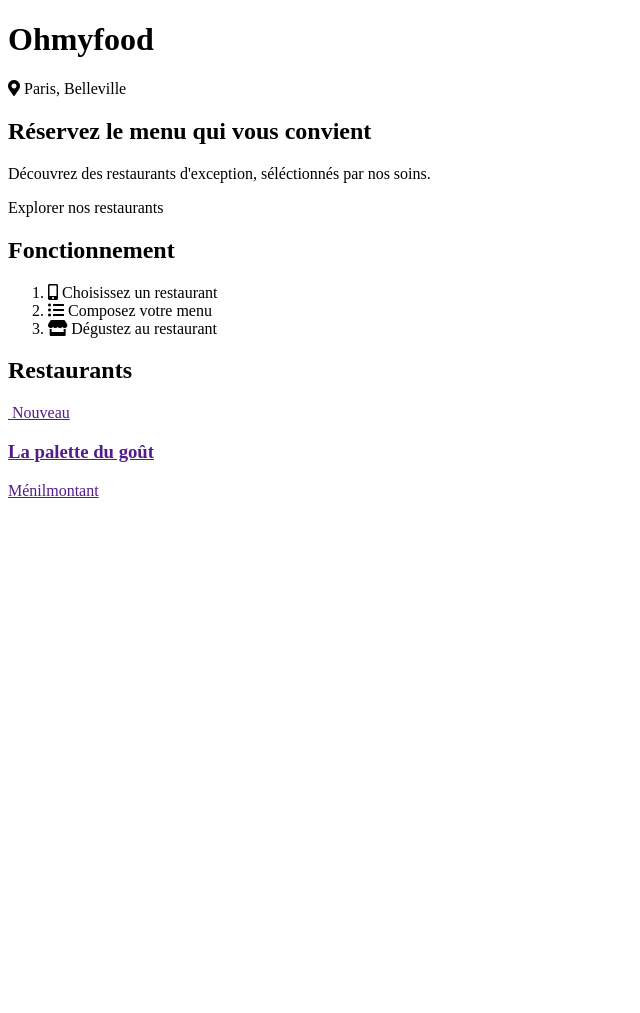
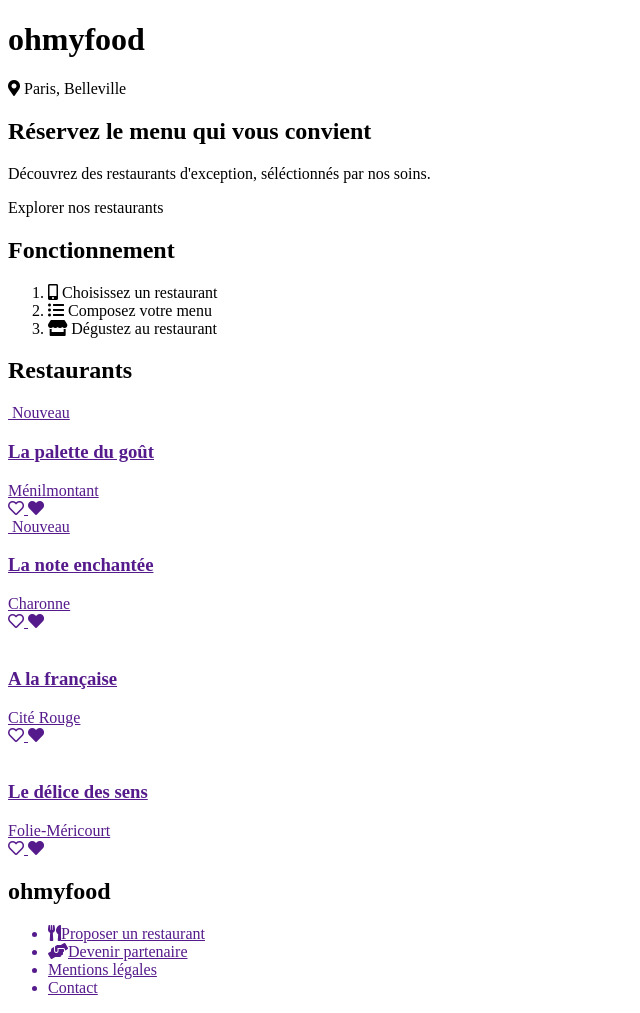
Before and after one commit to Lazinger/Jeremyrosay_3_04062021, a website: page index.html in a window 1280 px wide. Shown: the whole page, without its empty margins (0-640 px from the left). Before the commit the page ends 800 px from the top, so only its background shows below. Drawn offline with Linux system fonts and the light colour scheme; a web font is replaced by a local one.

Commit message:
Creation html OK

```diff
--- a/index.html
+++ b/index.html
@@ -12,7 +12,7 @@
 </head>
 <body>
     <header class="header">
-        <h1>Ohmyfood</h1>
+        <h1>ohmyfood</h1>
     </header>
 
     <main>
@@ -53,21 +53,81 @@
                 <div class="cards">
                     <a class="card" href="">
                         <img class="card_img" src="" alt="">
-                        Nouveau
+                        <span>Nouveau</span>
                         <div class="card__bottom">
                             <div>
                                 <h3>La palette du goût</h3>
-                                Ménilmontant
+                                <span>Ménilmontant</span>
+                            </div>
+                            <div>
+                                <i class="far fa-heart"></i>
+                                <i class="fas fa-heart"></i>
+                            </div>
+                        </div>
+                    </a>
+                </div>
+
+                <div class="cards">
+                    <a class="card" href="">
+                        <img class="card_img" src="" alt="">
+                        <span>Nouveau</span>
+                        <div class="card__bottom">
+                            <div>
+                                <h3>La note enchantée</h3>
+                                <span>Charonne</span>
+                            </div>
+                            <div>
+                                <i class="far fa-heart"></i>
+                                <i class="fas fa-heart"></i>
+                            </div>
+                        </div>
+                    </a>
+                </div>
+
+                <div class="cards">
+                    <a class="card" href="">
+                        <img class="card_img" src="" alt="">
+                        <div class="card__bottom">
+                            <div>
+                                <h3>A la française</h3>
+                                <span>Cité Rouge</span>
+                            </div>
+                            <div>
+                                <i class="far fa-heart"></i>
+                                <i class="fas fa-heart"></i>
+                            </div>
+                        </div>
+                    </a>
+                </div>
+
+                <div class="cards">
+                    <a class="card" href="">
+                        <img class="card_img" src="" alt="">
+                        <div class="card__bottom">
+                            <div>
+                                <h3>Le délice des sens</h3>
+                                <span>Folie-Méricourt</span>
+                            </div>
+                            <div>
+                                <i class="far fa-heart"></i>
+                                <i class="fas fa-heart"></i>
                             </div>
                         </div>
                     </a>
                 </div>
             </div>
-
         </section>
     </main>
     <footer class="footer">
-
+        <div class="container">
+            <h2>ohmyfood</h2>
+            <ul>
+                <a href=""><li><i class="fas fa-utensils"></i>Proposer un restaurant</li></a>
+                <a href=""><li><i class="fas fa-hands-helping"></i>Devenir partenaire</li></a>
+                <a href=""><li>Mentions légales</li></a>
+                <a href=""><li>Contact</li></a>
+            </ul>
+        </div>
     </footer>
 
 </body>
```
